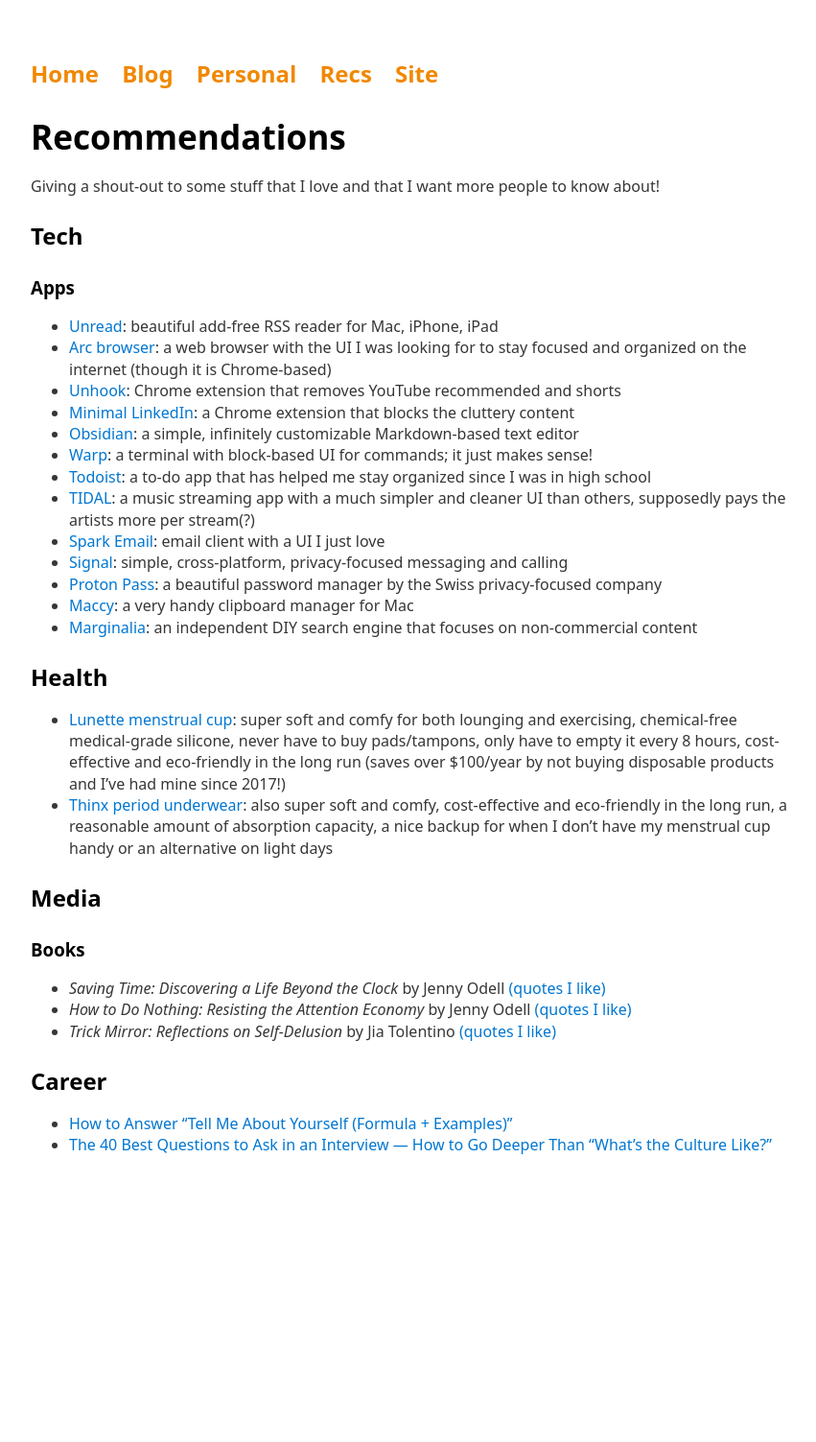
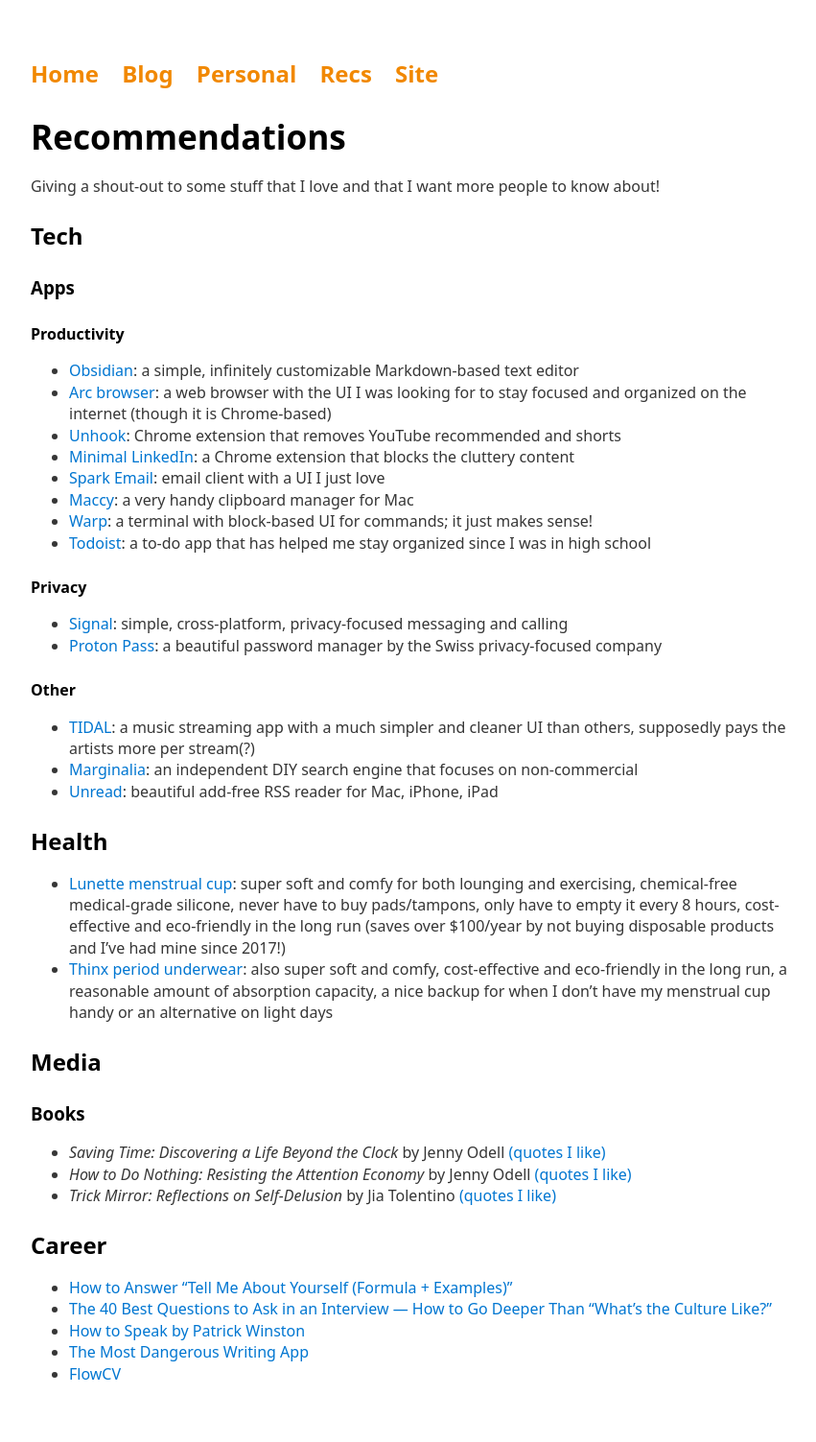
Before and after one commit to grkw/grkw.github.io, a Jekyll site: the page built from pages/recs.md, in a window 1280 px wide. Shown: the whole page at 96% size, without its empty margins (208-1059 px from the left). Built offline with Jekyll 4.4.1, drawn with Linux system fonts in a browser that asks for light colours; before the commit the page ends 1265 px from its top, so only the background shows below that.

Commit message:
Update recs

```diff
--- a/pages/recs.md
+++ b/pages/recs.md
@@ -12,19 +12,27 @@
 
 ### Apps
 
-- [Unread](https://www.goldenhillsoftware.com/unread/): beautiful add-free RSS reader for Mac, iPhone, iPad
+#### Productivity
+
+- [Obsidian](https://obsidian.md/): a simple, infinitely customizable Markdown-based text editor
 - [Arc browser](https://arc.net/): a web browser with the UI I was looking for to stay focused and organized on the internet (though it is Chrome-based)
 - [Unhook](https://chromewebstore.google.com/detail/unhook-remove-youtube-rec/khncfooichmfjbepaaaebmommgaepoid): Chrome extension that removes YouTube recommended and shorts
 - [Minimal LinkedIn](https://github.com/cindywu/minimal-linkedin): a Chrome extension that blocks the cluttery content
-- [Obsidian](https://obsidian.md/): a simple, infinitely customizable Markdown-based text editor
+- [Spark Email](https://sparkmailapp.com/): email client with a UI I just love
+- [Maccy](https://maccy.app/): a very handy clipboard manager for Mac
 - [Warp](https://warp.dev/): a terminal with block-based UI for commands; it just makes sense!
 - [Todoist](https://todoist.com/): a to-do app that has helped me stay organized since I was in high school
-- [TIDAL](https://tidal.com/): a music streaming app with a much simpler and cleaner UI than others, supposedly pays the artists more per stream(?)
-- [Spark Email](https://sparkmailapp.com/): email client with a UI I just love
+
+#### Privacy
+
 - [Signal](https://signal.org/): simple, cross-platform, privacy-focused messaging and calling
 - [Proton Pass](https://protonmail.com/password-manager): a beautiful password manager by the Swiss privacy-focused company
-- [Maccy](https://maccy.app/): a very handy clipboard manager for Mac
-- [Marginalia](https://search.marginalia.nu/): an independent DIY search engine that focuses on non-commercial content
+
+#### Other
+
+- [TIDAL](https://tidal.com/): a music streaming app with a much simpler and cleaner UI than others, supposedly pays the artists more per stream(?)
+- [Marginalia](https://search.marginalia.nu/): an independent DIY search engine that focuses on non-commercial
+- [Unread](https://www.goldenhillsoftware.com/unread/): beautiful add-free RSS reader for Mac, iPhone, iPad
 
 ## Health
 
@@ -43,3 +51,6 @@
 
 - [How to Answer "Tell Me About Yourself (Formula + Examples)"](https://kristina.substack.com/p/how-to-answer-tell-me-about-yourself)
 - [The 40 Best Questions to Ask in an Interview — How to Go Deeper Than “What’s the Culture Like?”](https://review.firstround.com/the-40-best-questions-to-ask-in-an-interview-how-to-go-deeper-than-whats-the-culture-like/)
+- [How to Speak by Patrick Winston](https://youtu.be/Unzc731iCUY?si=MGBxPFKNHp1O3GcY)
+- [The Most Dangerous Writing App](https://www.squibler.io/dangerous-writing-prompt-app/)
+- [FlowCV](https://flowcv.com)
```
